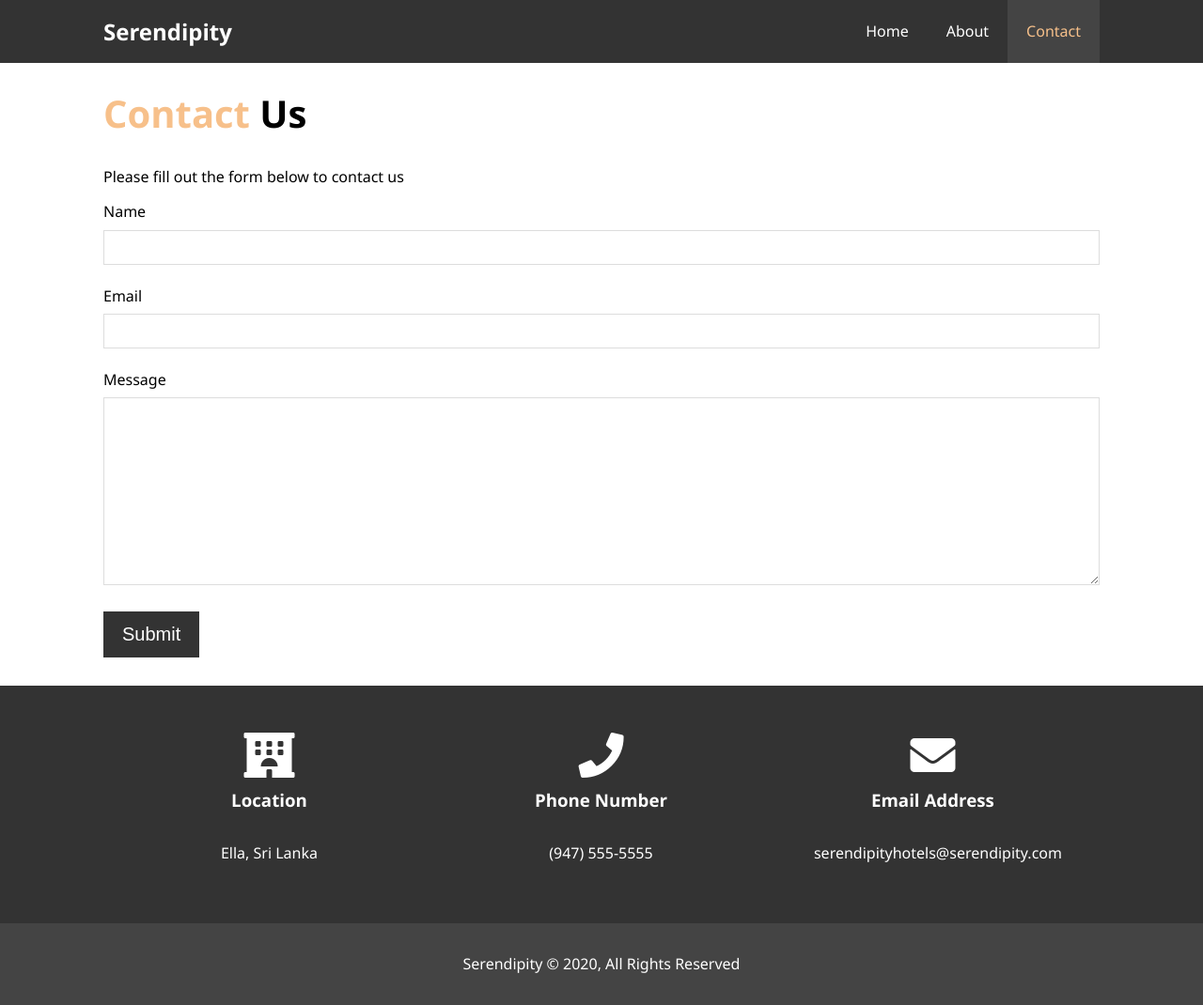
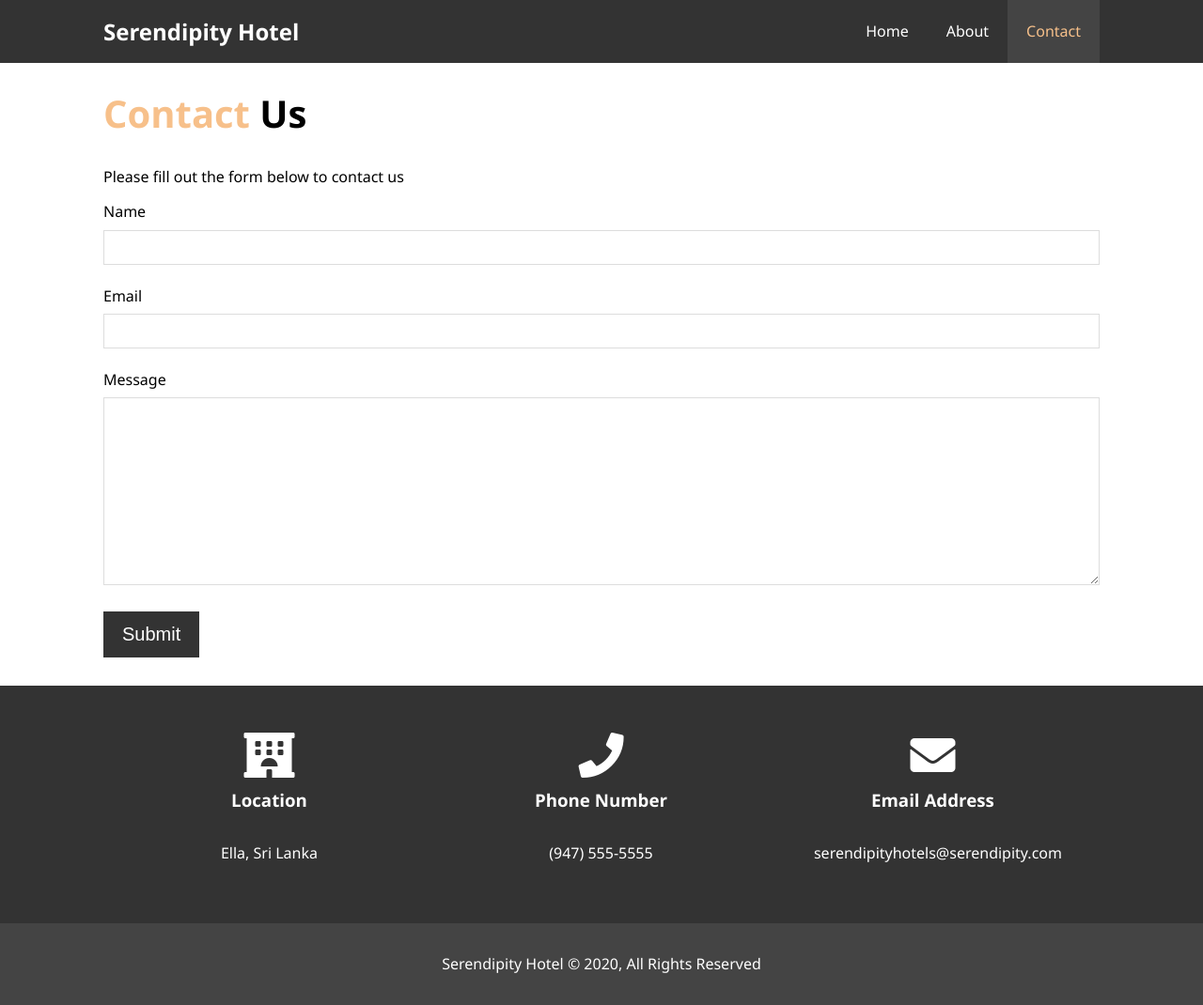
Before and after one commit to sanjulamadurapperuma/website-template, a website: page views/contact.html in a window 1280 px wide. Shown: the whole page at 94% size. Drawn offline with Linux system fonts and the light colour scheme.

Commit message:
Title and Footer updates in Contact Page

```diff
--- a/views/contact.html
+++ b/views/contact.html
@@ -16,7 +16,7 @@
 <header>
     <nav id="navbar">
         <div class="container">
-            <h1 class="logo"><a href="home.html">Serendipity</a></h1>
+            <h1 class="logo"><a href="home.html">Serendipity Hotel</a></h1>
             <ul>
                 <li><a href="home.html">Home</a></li>
                 <li><a href="about.html">About</a></li>
@@ -68,7 +68,7 @@
 
 <div class="clr"></div>
 <footer id="main-footer">
-    <p>Serendipity &copy; 2020, All Rights Reserved</p>
+    <p>Serendipity Hotel &copy; 2020, All Rights Reserved</p>
 </footer>
 </body>
 </html>
```
